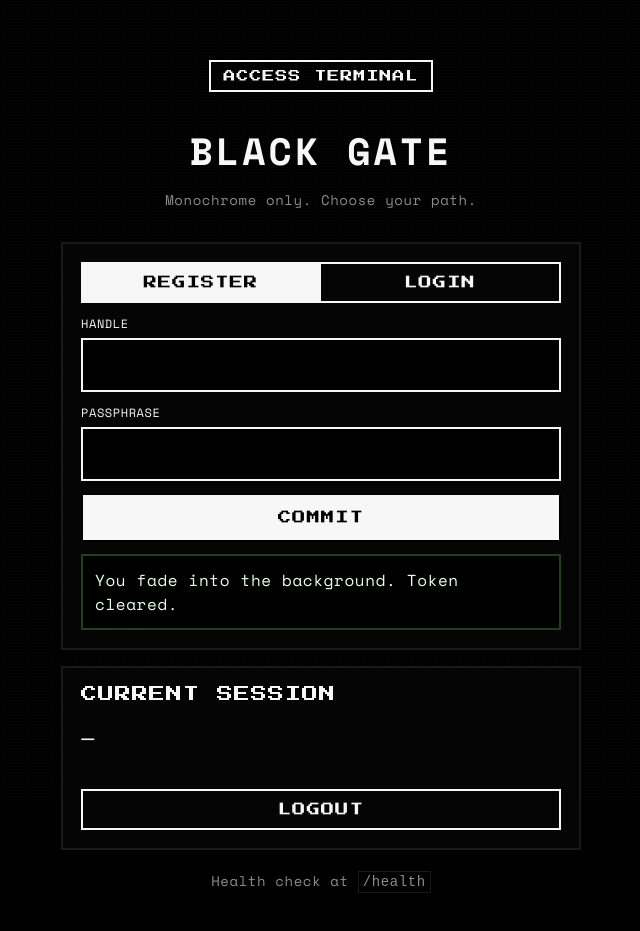
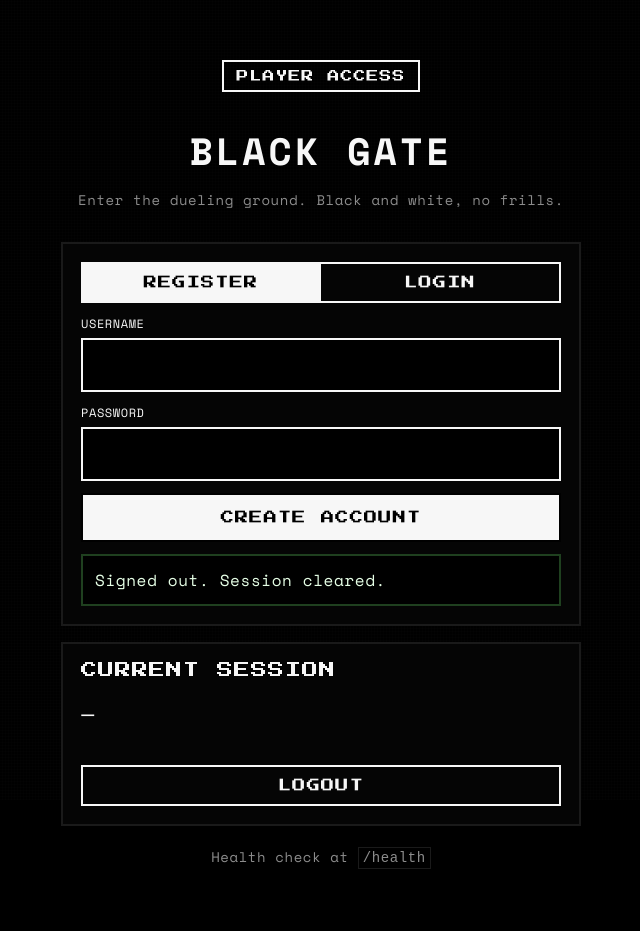
Before and after one commit to jonathan-hinds/card, a website: page public/index.html in a window 1280 px wide. Both pictures are taken after a click on the button "LOGOUT". Shown: the whole page, without its empty margins (319-959 px from the left). After the commit the page ends 907 px from the top, so only its background shows below. Drawn offline with nearby package versions, Linux system fonts and the light colour scheme.

Commit message:
Simplify login copy

```diff
--- a/public/index.html
+++ b/public/index.html
@@ -15,9 +15,9 @@
   <body>
     <div class="noise"></div>
     <header class="masthead">
-      <p class="tag">Access Terminal</p>
+      <p class="tag">Player Access</p>
       <h1>BLACK GATE</h1>
-      <p class="hint">Monochrome only. Choose your path.</p>
+      <p class="hint">Enter the dueling ground. Black and white, no frills.</p>
     </header>
 
     <main class="console">
@@ -29,26 +29,26 @@
 
         <form id="register-form" class="auth-form" autocomplete="off">
           <label class="field">
-            <span>Handle</span>
+            <span>Username</span>
             <input name="username" type="text" required />
           </label>
           <label class="field">
-            <span>Passphrase</span>
+            <span>Password</span>
             <input name="password" type="password" required />
           </label>
-          <button type="submit" class="cta">Commit</button>
+          <button type="submit" class="cta">Create Account</button>
         </form>
 
         <form id="login-form" class="auth-form hidden" autocomplete="off">
           <label class="field">
-            <span>Handle</span>
+            <span>Username</span>
             <input name="username" type="text" required />
           </label>
           <label class="field">
-            <span>Passphrase</span>
+            <span>Password</span>
             <input name="password" type="password" required />
           </label>
-          <button type="submit" class="cta">Enter</button>
+          <button type="submit" class="cta">Sign In</button>
         </form>
 
         <div class="status" id="status" role="status" aria-live="polite"></div>
--- a/public/script.js
+++ b/public/script.js
@@ -58,7 +58,7 @@ function clearSession() {
 
 function renderProfile(username) {
   profileName.textContent = username;
-  profileMeta.textContent = 'Monochrome session active';
+  profileMeta.textContent = 'Ready for the next duel';
   profileCard.hidden = false;
 }
 
@@ -98,7 +98,7 @@ loginForm.addEventListener('submit', async (event) => {
 
 logoutButton.addEventListener('click', () => {
   clearSession();
-  showStatus('You fade into the background. Token cleared.', 'success');
+  showStatus('Signed out. Session cleared.', 'success');
 });
 
 async function hydrateProfile() {
```
Also changed, not shown: server.js (+5 -5 lines).
